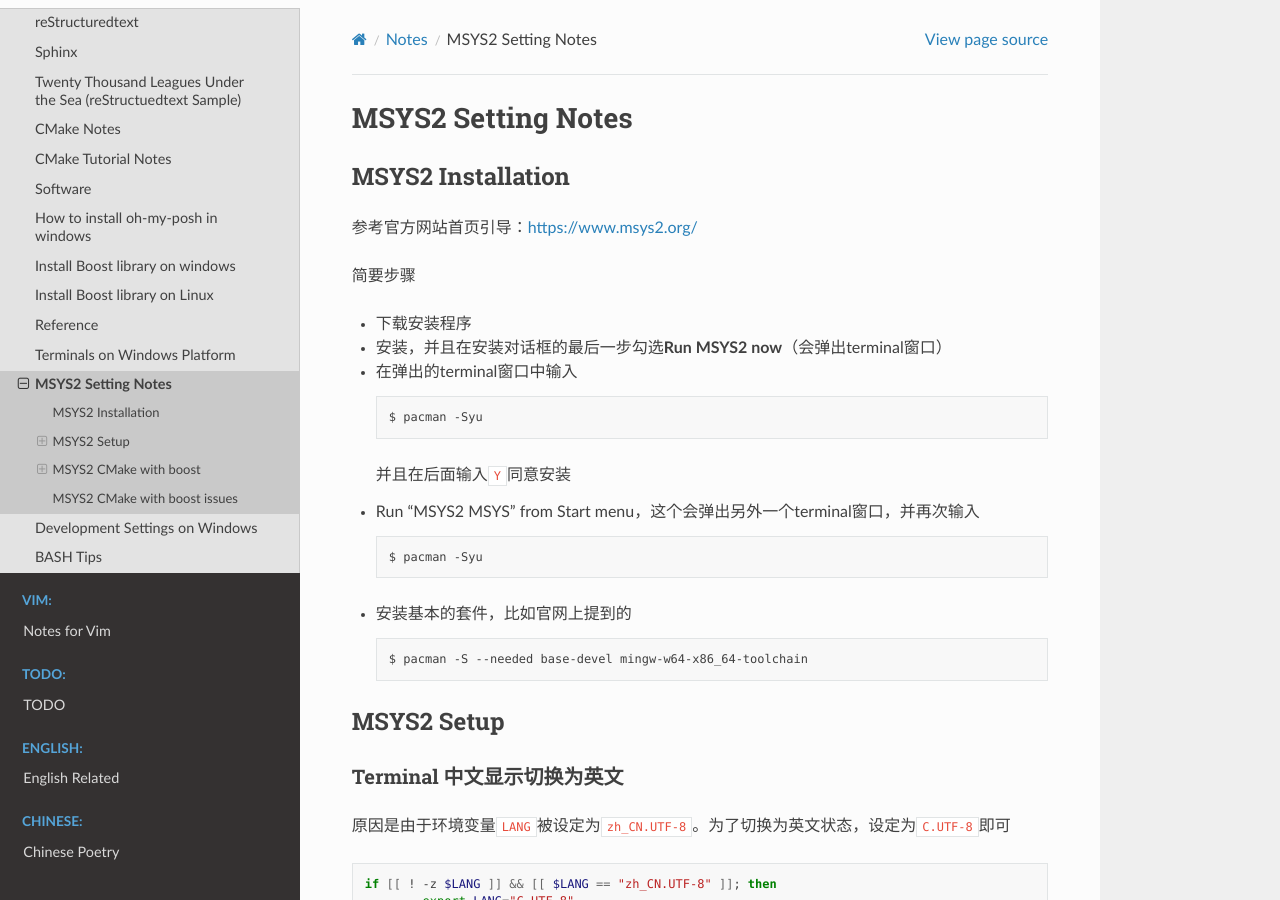
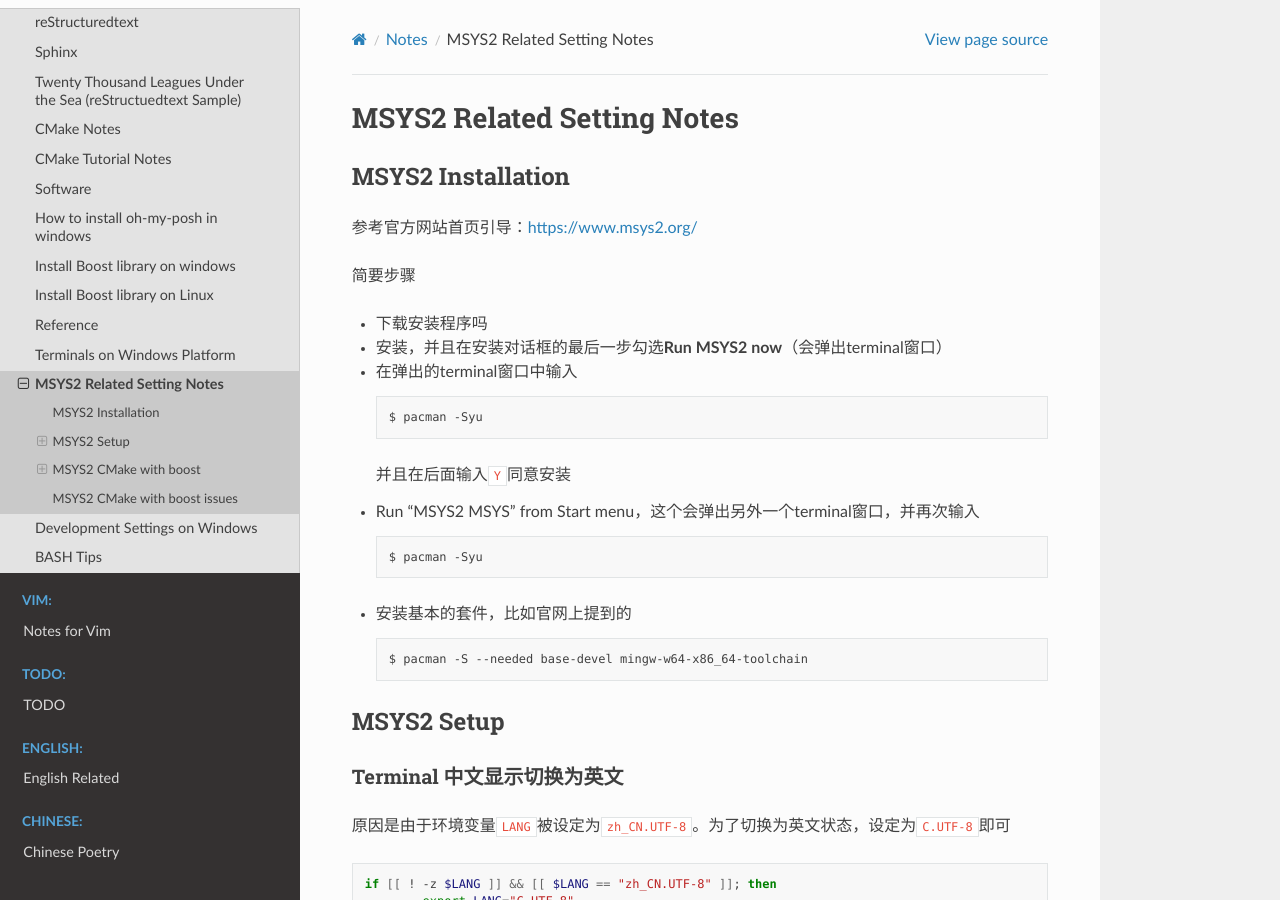
Before and after one commit to Pyrad/pyradnotes, a Sphinx documentation site: the page built from source/Notes/Msys2.md, in a window 1280 px wide and 900 px high. Built offline with Sphinx 7.4.7 and the Read the Docs theme 2.0.0, drawn with Linux system fonts in a browser that asks for light colours.

Commit message:
Change title

```diff
--- a/source/Notes/Msys2.md
+++ b/source/Notes/Msys2.md
@@ -1,4 +1,4 @@
-# MSYS2 Setting Notes
+# MSYS2 Related Setting Notes
 
 
 
@@ -8,7 +8,7 @@
 
 简要步骤
 
-- 下载安装程序
+- 下载安装程序吗
 
 - 安装，并且在安装对话框的最后一步勾选**Run MSYS2 now**（会弹出terminal窗口）
 
```
